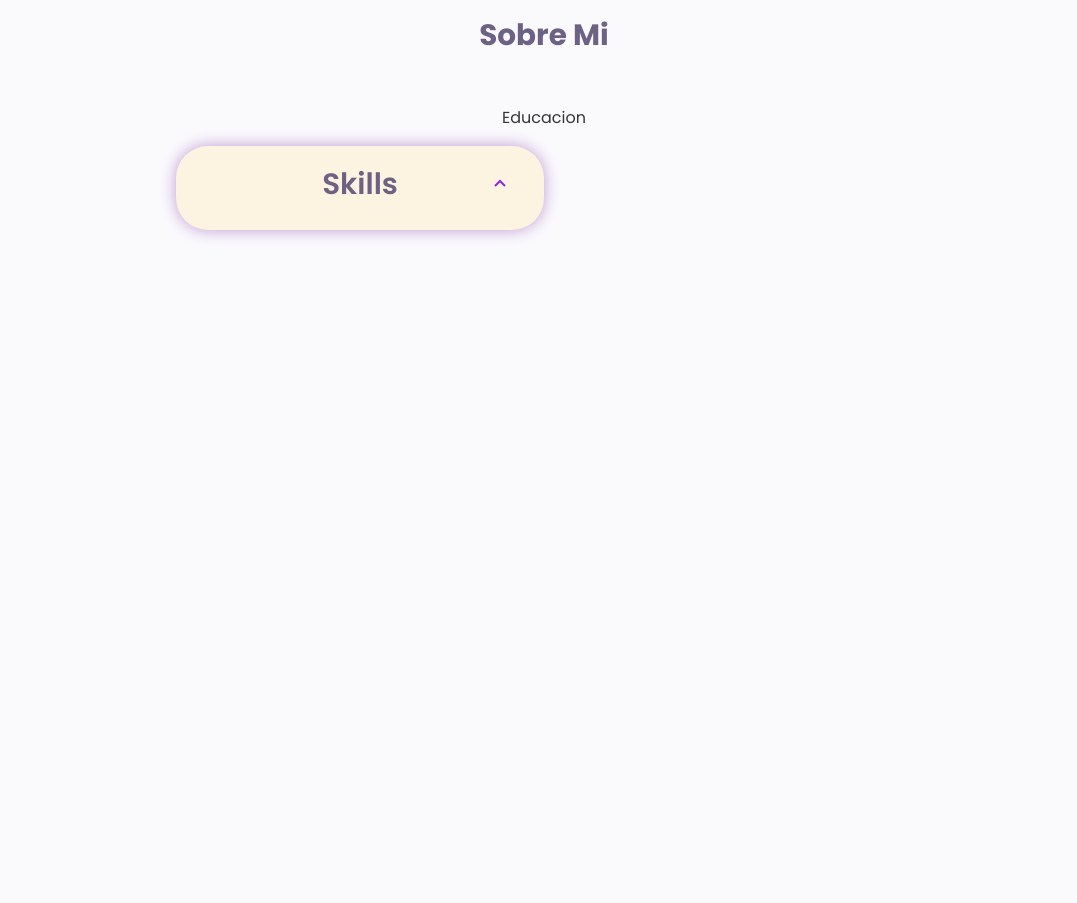
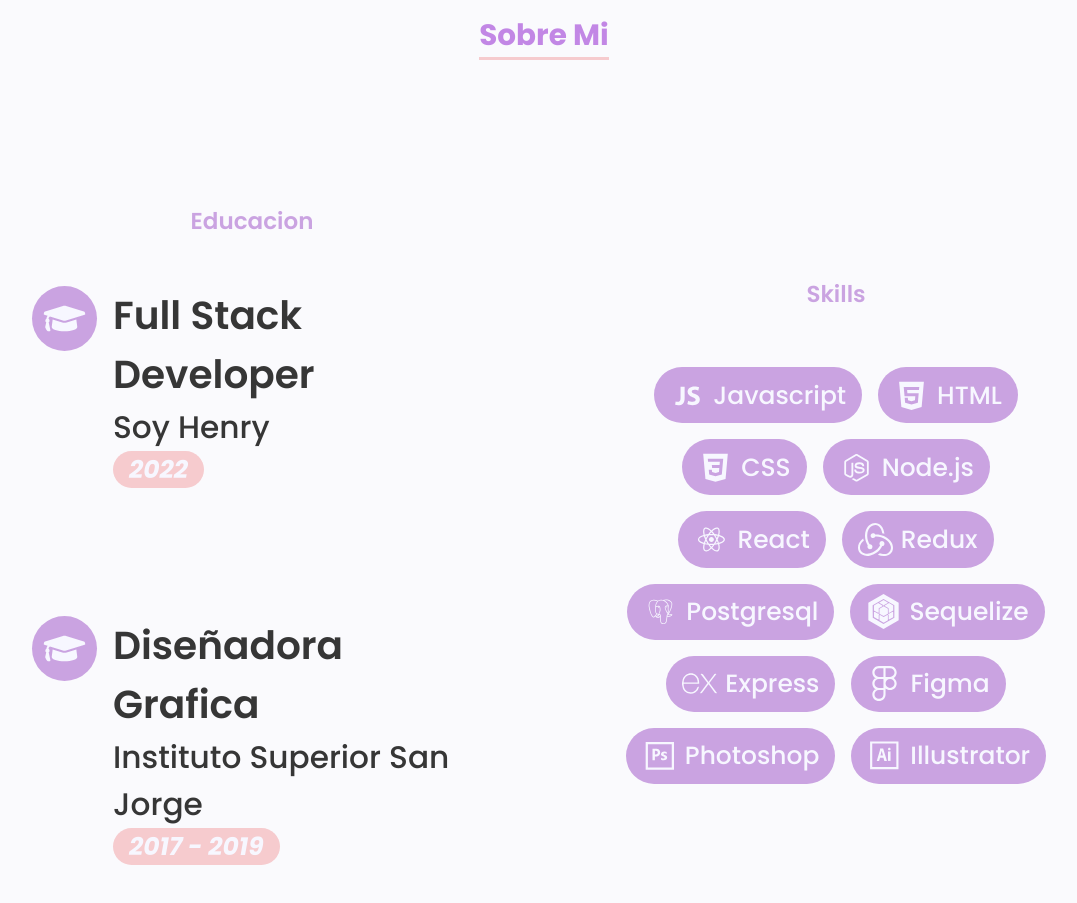
Before and after one commit to lupilp/Portfolio-Lourdes-Lopez-Pepa, a React (Vite) app: page / in a window 1280 px wide. Shown: the part 755-1658 px from the top of the page, without its empty margins (96-1173 px from the left). Built offline with nearby package versions, Linux system fonts and the light colour scheme.

Commit message:
guardando

```diff
--- a/src/App.jsx
+++ b/src/App.jsx
@@ -8,8 +8,13 @@
     <>
       <Nav></Nav>
       <div className={styles.cont}>
-        <Home></Home>
-        <About></About>
+        <section id="Home">
+          <Home></Home>
+        </section>
+
+        <section id="SobreMi">
+          <About></About>
+        </section>
       </div>
     </>
   );
--- a/src/App.module.css
+++ b/src/App.module.css
@@ -5,7 +5,7 @@
 
 @media (min-width: 583px) {
   .cont {
-    padding-inline: 12rem;
+    padding-inline: 1rem;
     padding-top: 10rem;
   }
 }
--- a/src/Components/About.jsx
+++ b/src/Components/About.jsx
@@ -1,4 +1,4 @@
-import React, { useState } from "react";
+import React from "react";
 import styles from "../Styles/About.module.css";
 import {
   DiJavascript1,
@@ -12,35 +12,49 @@
 } from "react-icons/di";
 
 import { SiRedux, SiSequelize, SiExpress, SiFigma } from "react-icons/si";
-import { BiChevronDown } from "react-icons/bi";
+import { FaGraduationCap } from "react-icons/fa";
 
 function About() {
-  const [menuIsOpen, setMenuIsOpen] = useState(false);
-
-  const handleClick = (e) => {
-    setMenuIsOpen(!menuIsOpen);
-  };
   return (
     <div className={styles.contAbout}>
       <div className={styles.titleAbout}>Sobre Mi</div>
-      <div>Educacion</div>
-      <div className={styles.infoAbout}>
+
+      <div className={styles.contenidoSobreMi}>
+        <div className={styles.aboutLeft}>
+          <div className={styles.subTitle}>Educacion</div>
+          <div className={styles.contenidoEducación}>
+            <div className={styles.educación}>
+              <div className={styles.izq}>
+                <FaGraduationCap className={styles.icon} />
+              </div>
+
+              <div className={styles.der}>
+                <div className={styles.edTitle}>Full Stack Developer</div>
+                <div className={styles.institucion}>Soy Henry</div>
+                <div className={styles.fecha}>2022</div>
+              </div>
+            </div>
+
+            <div className={styles.educación}>
+              <div className={styles.izq}>
+                <FaGraduationCap className={styles.icon} />
+              </div>
+
+              <div className={styles.der}>
+                <div className={styles.edTitle}>Diseñadora Grafica</div>
+                <div className={styles.institucion}>
+                  Instituto Superior San Jorge
+                </div>
+                <div className={styles.fecha}>2017 - 2019</div>
+              </div>
+            </div>
+          </div>
+        </div>
+
         <div className={styles.aboutRight}>
-          <div className={styles.skillsTitle}>
-            Skills
-            <button
-              className={`${styles.buttonClose} ${
-                !menuIsOpen && styles.buttonRotate
-              }`}
-              onClick={handleClick}
-            >
-              <BiChevronDown />
-            </button>
-          </div>
+          <div className={styles.subTitle}>Skills</div>
 
-          <ul
-            className={`${styles.skills} ${!menuIsOpen && styles.closeSkills}`}
-          >
+          <ul className={styles.skills}>
             <li className={styles.skillsItem}>
               <DiJavascript1 className={styles.skillsIcon} /> Javascript
             </li>
--- a/src/Components/Nav.jsx
+++ b/src/Components/Nav.jsx
@@ -22,32 +22,22 @@
       }`}
     >
       <ul className={`${styles.navLista} ${!menuIsOpen && styles.closeMenu}`}>
-        <li className={styles.navItem}>
+        <a href="#Home" className={styles.navItem}>
           <BiHomeAlt className={styles.navIcono} /> Home
-        </li>
+        </a>
 
-        <li className={styles.navItem}>
+        <a href="#SobreMi" className={styles.navItem}>
           <BiUser className={styles.navIcono} /> Sobre Mi
-        </li>
+        </a>
 
-        <li className={styles.navItem}>
+        <a href="#Proyectos" className={styles.navItem}>
           <BiCode className={styles.navIcono} /> Proyectos
-        </li>
+        </a>
 
-        <li className={styles.navItem}>
+        <a href="#Contacto" className={styles.navItem}>
           <BiSend className={styles.navIcono} /> Contacto
-        </li>
+        </a>
       </ul>
-
-      {/* <div className={styles.navName}>
-        <a
-          href="https://www.linkedin.com/in/lourdeslopezpepa/"
-          target="_blank"
-          rel="noreferrer"
-        >
-          Lourdes
-        </a>
-      </div> */}
 
       <button
         className={`${styles.buttonClose} ${
--- a/src/Styles/About.module.css
+++ b/src/Styles/About.module.css
@@ -2,101 +2,115 @@
   display: flex;
   flex-direction: column;
   align-items: center;
-  padding-inline: 1rem;
-  gap: 1rem;
+  gap: 5rem;
 }
 
-.infoAbout {
+.contenidoSobreMi {
+  display: flex;
+  flex-direction: column;
+  gap: 5rem;
+  justify-content: center;
+  align-items: center;
+}
+
+.aboutLeft {
   display: flex;
   flex-direction: column;
   align-items: center;
-  gap: 2rem;
 }
 
 .titleAbout {
   font-size: clamp(1.7rem, 2.3vw, 2.8rem);
-  color: hsl(261, 15%, 45%);
+  color: #c287e5;
   font-weight: 650;
+  border-bottom: 3px solid #f6cbce;
 }
 
-.skillsTitle {
-  font-size: clamp(1.4rem, 2.3vw, 2.8rem);
-  color: hsl(261, 15%, 45%);
-  font-weight: 550;
-  margin-top: 1rem;
+.subTitle {
+  font-size: clamp(1.2rem, 1.8vw, 2.3rem);
+  color: #caa3e1;
+  font-weight: 600;
+  margin-bottom: 3rem;
 }
-.aboutLeft {
-  text-align: center;
-  font-size: clamp(1rem, 1.4vw, 2rem);
+
+.contenidoEducación {
+  display: flex;
+  flex-direction: column;
+  gap: 3rem;
+}
+
+.educación {
+  display: flex;
+  gap: 1rem;
+}
+
+.icon {
+  background-color: #caa3e1;
+  color: #f7f7ff;
+  border-radius: 50px;
+  font-size: 50px;
+  padding: 0.7rem;
+}
+
+.edTitle {
+  font-weight: 600;
+  font-size: 20px;
+}
+
+.institucion {
+  font-weight: 500;
+}
+
+.fecha {
+  background-color: #f6cbce;
+  width: fit-content;
+  padding-inline: 1rem;
+  border-radius: 20px;
+  color: #f7f7ff;
+  font-weight: 700;
+  font-style: italic;
 }
 
 .aboutRight {
-  background-color: #fcf3e1;
   width: 85%;
   display: flex;
-  border-radius: 2rem;
   flex-direction: column;
   align-items: center;
-  box-shadow: 0 0rem 1rem hsl(281, 39%, 71%);
   justify-content: center;
   position: relative;
 }
 
 .skills {
   display: flex;
+  justify-content: center;
+  list-style: none;
   flex-wrap: wrap;
-  align-items: center;
-  justify-content: center;
-  gap: 1.2rem;
-  margin-bottom: 1.5rem;
-  overflow: hidden;
-  height: 700px;
-  transition: all 0.5s ease-in-out;
-}
-
-.skillsIcon {
-  display: flex;
-  flex-direction: column;
-  align-items: center;
-  width: 30%;
-  font-size: 3rem;
-  color: #d7abd2;
-  margin-top: 1.5rem;
+  color: #f7f7ff;
+  font-weight: 500;
+  margin: auto;
 }
 
 .skillsItem {
+  background-color: #caa3e1;
   display: flex;
-  flex-direction: column;
   align-items: center;
-  width: 40%;
-  font-weight: 500;
-  color: hsl(261, 15%, 45%);
+  gap: 0.5rem;
+  padding: 0.6rem;
+  padding-inline: 1rem;
+  border-radius: 50px;
+  margin: 0.5rem;
+  cursor: default;
+  width: fit-content;
 }
 
-.closeSkills {
-  height: 0px;
+.skillsItem:hover {
+  background-color: #f6cbce;
+  color: rgba(255, 255, 255, 1);
+  box-shadow: 0 0px 10px #f6cbce;
+  transition: all 0.2s ease;
 }
-
-.buttonClose {
-  position: absolute;
-  right: 2rem;
-  top: 1.5rem;
-  font-size: 1.5rem;
-  color: blueviolet;
-  font-weight: 500;
-  cursor: pointer;
-  transition: all 0.25s ease-in-out;
-}
-
-.buttonRotate {
-  transform: rotate(180deg);
-  position: absolute;
-  right: 2rem;
-  top: 1.25rem;
-  font-size: 1.5rem;
-  color: blueviolet;
-  font-weight: 500;
-  cursor: pointer;
+.skillsIcon {
+  font-size: 22px;
 }
 
 @media (min-width: 583px) {
@@ -104,18 +118,16 @@
     margin-top: 3rem;
     padding-inline: 5rem;
   }
-  .infoAbout {
-    display: flex;
+
+  .contenidoSobreMi {
+    gap: 5rem;
     flex-direction: row;
   }
 
   .aboutLeft {
-    padding-inline: 2rem;
     width: 50%;
-    display: flex;
-    justify-content: center;
-    text-align: left;
-    font-weight: 500;
+    padding: 2rem;
+    border-radius: 30px;
   }
 
   .aboutRight {
@@ -123,24 +135,39 @@
     display: flex;
     justify-content: center;
     flex-direction: column;
+    padding: 2rem;
+    border-radius: 30px;
   }
 
   .titleAbout {
     margin-bottom: 2rem;
   }
 
-  .skills {
-    height: 350px;
+  .contenidoEducación {
+    gap: 8rem;
+  }
+
+  .edTitle {
+    font-size: clamp(1.8rem, calc(1.58rem + 1.12vw), 2.44rem);
+  }
+
+  .institucion {
+    font-size: clamp(1.5rem, calc(1.34rem + 0.79vw), 1.95rem);
+  }
+
+  .fecha {
+    font-size: clamp(1.25rem, calc(1.14rem + 0.54vw), 1.56rem);
+  }
+
+  .icon {
+    font-size: 65px;
   }
 
   .skillsItem {
-    width: 20%;
+    font-size: clamp(1.25rem, calc(1.14rem + 0.54vw), 1.56rem);
   }
 
-  .buttonClose {
-    transition: all 0.25s ease-in-out;
-  }
-  .closeSkills {
-    height: 0px;
+  .skillsIcon {
+    font-size: 35px;
   }
 }
--- a/src/Styles/Home.module.css
+++ b/src/Styles/Home.module.css
@@ -65,6 +65,8 @@
     flex-direction: row-reverse;
     justify-content: space-between;
     height: 30rem;
+    padding-inline: 15rem;
+    gap: 5rem;
   }
 
   .homeLeft {
```
